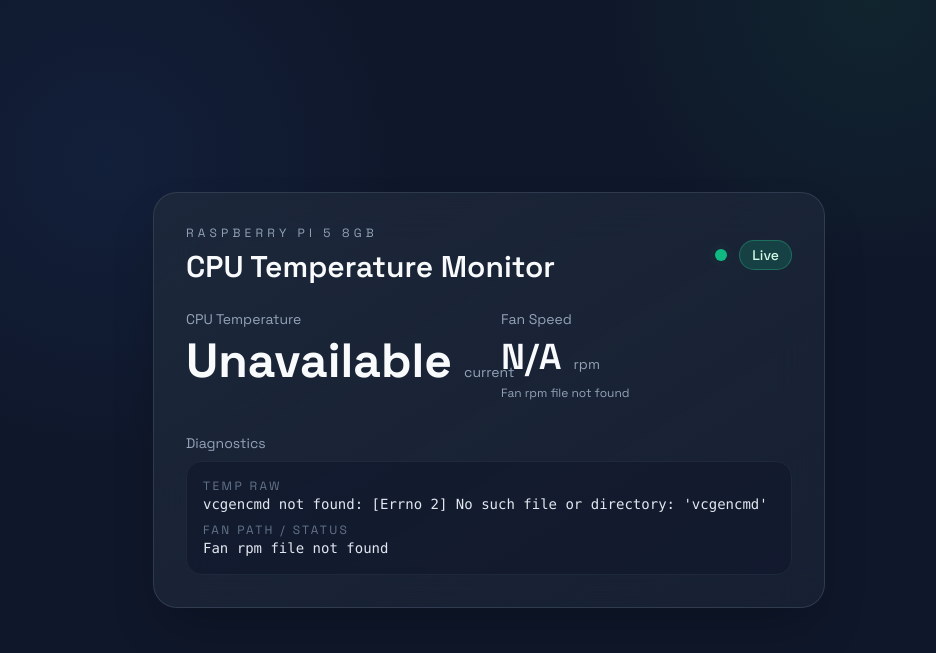
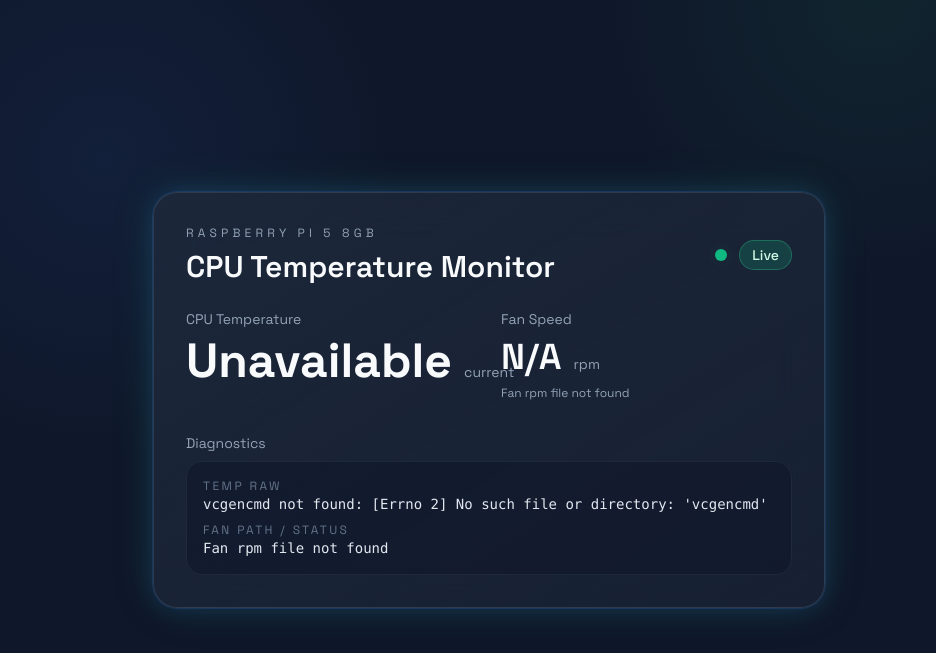
Before and after one commit to carterrows/rpi-temp, a FastAPI app: page / in a window 1280 px wide. Shown: the top 653 px of the page, without its empty margins (151-1087 px from the left). Run offline with FastAPI, Linux system fonts and the light colour scheme; some libraries are stand-ins or nearby versions.

Commit message:
added glow to the card

```diff
--- a/templates/index.html
+++ b/templates/index.html
@@ -33,11 +33,18 @@
       background: rgba(34, 197, 94, 0.25);
       color: #0f172a;
     }
+    .glow-card {
+      border: 1px solid rgba(148, 163, 184, 0.4);
+      box-shadow:
+        0 0 0 1px rgba(59, 130, 246, 0.16),
+        0 0 25px rgba(59, 130, 246, 0.18),
+        0 0 45px rgba(34, 197, 94, 0.14);
+    }
   </style>
 </head>
 <body class="min-h-screen text-slate-50 flex items-center justify-center px-4">
   <div class="w-full max-w-2xl">
-    <div class="bg-gradient-to-br from-slate-800/85 via-slate-800/70 to-slate-800/55 border border-slate-600/50 rounded-3xl shadow-2xl p-8 backdrop-blur-xl">
+    <div class="bg-gradient-to-br from-slate-800/85 via-slate-800/70 to-slate-800/55 border border-slate-600/50 rounded-3xl p-8 backdrop-blur-xl glow-card">
       <div class="flex items-center justify-between gap-4 mb-6">
         <div>
           <p class="text-xs uppercase tracking-[0.35em] text-slate-400">Raspberry Pi 5 8GB</p>
```
